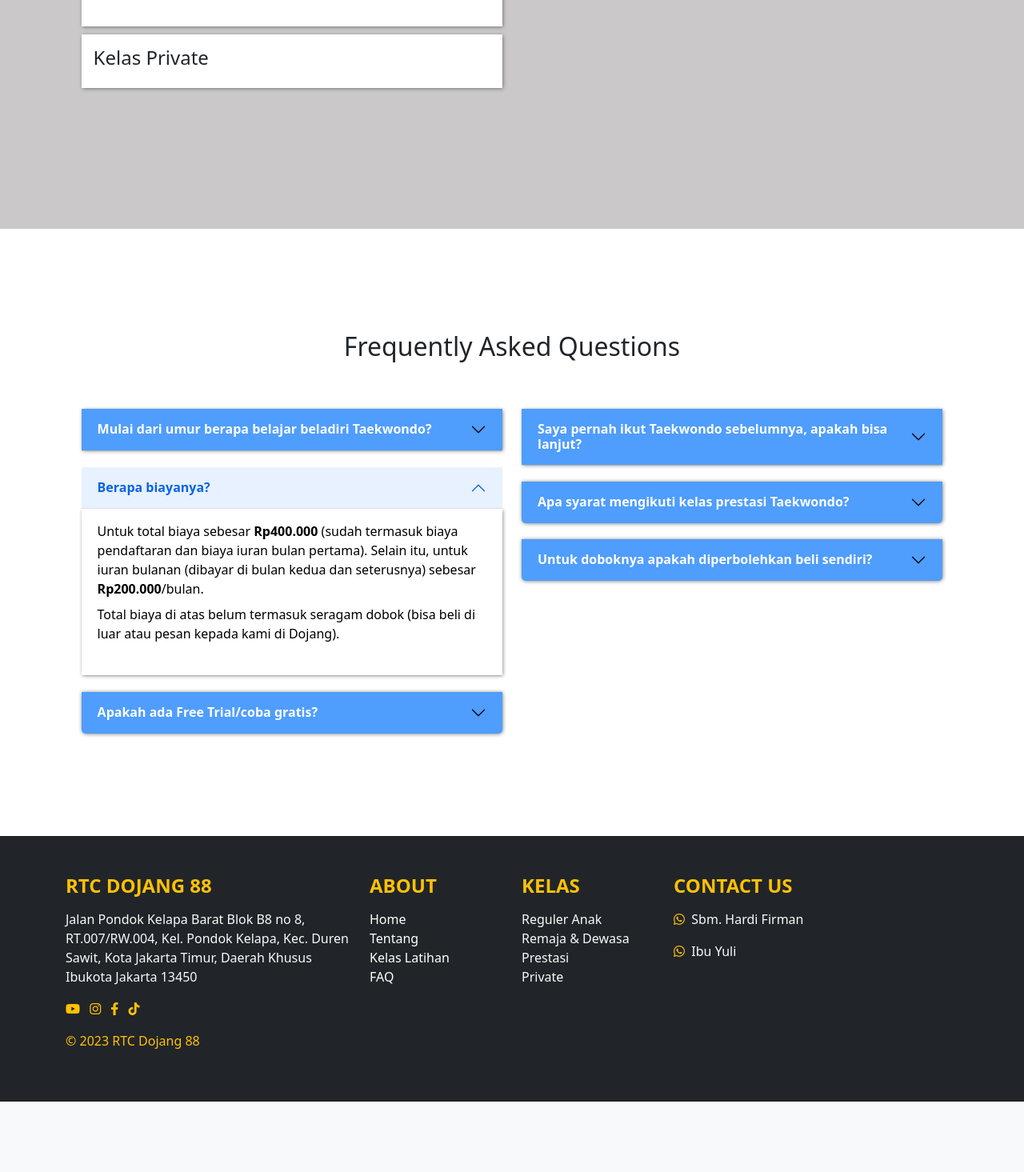
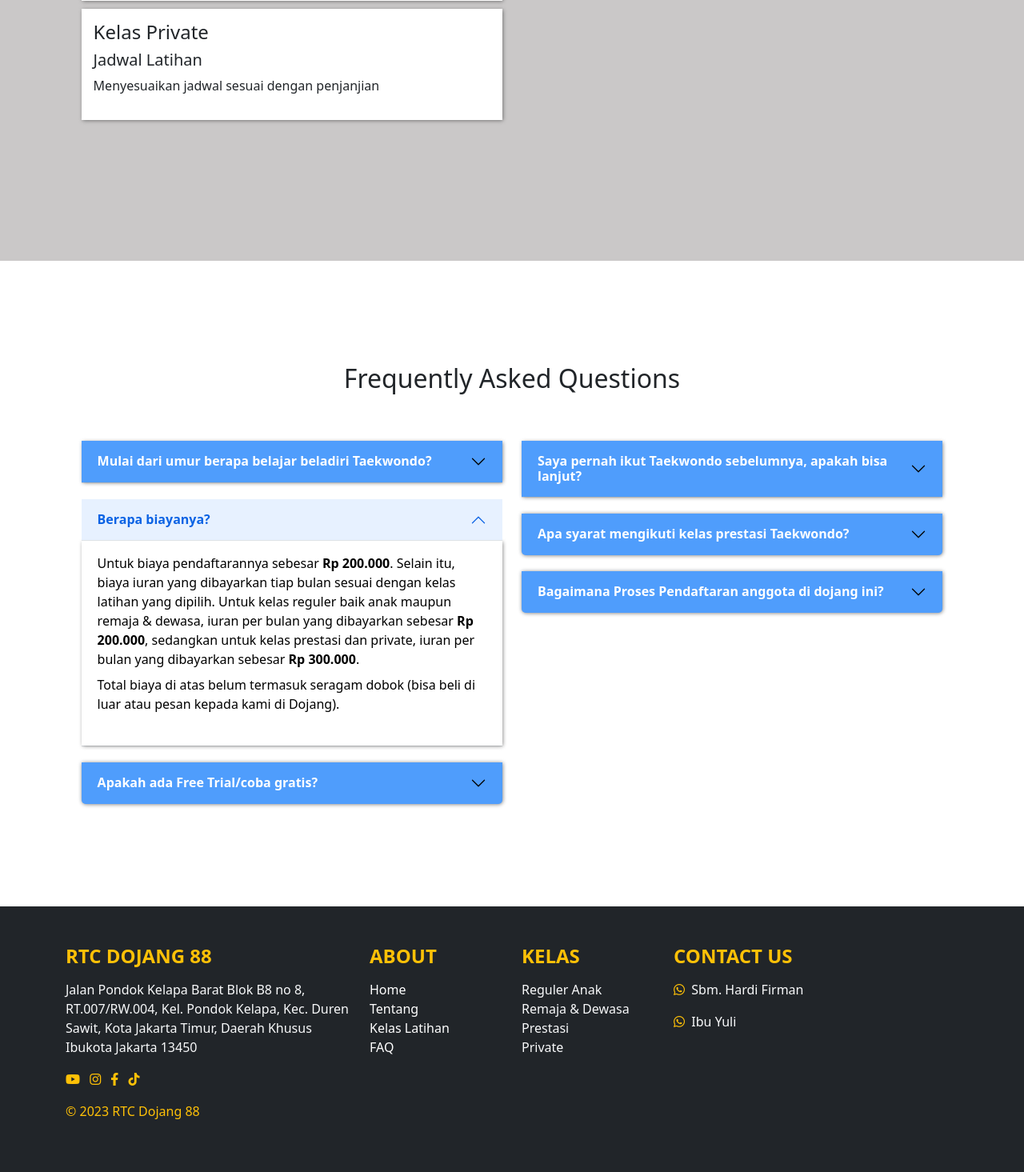
Before and after one commit to tinnytoon8/proyekPI, a PHP site: page /project/ in a window 1280 px wide, after a click on "Berapa biayanya?". Shown: the part 2145-3610 px from the top of the page at 80% size. Before the commit the page ends 3522 px from the top, so only its background shows below. Run offline with PHP 8.4, Linux system fonts and the light colour scheme.

Commit message:
revisi program

```diff
--- a/Utama/formPendaftaran.php
+++ b/Utama/formPendaftaran.php
@@ -145,8 +145,10 @@
                 <label>Kelas Latihan yang ingin diikuti</label>
                 <select class="form-select pil_kelas" name="pil_kelas" required>
                     <option value="">--- Pilih Kelas Latihan yang ingin diikuti ---</option>
-                    <option value="reguler">Reguler</option>
-                    <option value="remaja & dewasa">Remaja & Dewasa</option>
+                    <option value="reguler anak (selasa & kamis)">Reguler Anak (Selasa & Kamis)</option>
+                    <option value="reguler anak (selasa & minggu)">Reguler Anak (Selasa & Minggu)</option>
+                    <option value="reguler anak (kamis & minggu)">Reguler Anak (Kamis & Minggu)</option>
+                    <option value="reguler remaja & dewasa">Reguler Remaja & Dewasa</option>
                     <option value="prestasi">Prestasi</option>
                     <option value="private">Private</option>
                 </select>
--- a/Utama/index.php
+++ b/Utama/index.php
@@ -96,28 +96,23 @@
                             <li>Kamis (16.00 - 17.30)</li>
                             <li>Minggu (09.30 - 11.00)</li>
                         </ul>
+                        <p>Keterangan : Bebas memilih jadwal latihan di atas (maksimal 2 kali)</p>
                     </div>
                     <div class="kelas-reguler-remaja">
                         <h4>Kelas Reguler Remaja & Dewasa</h4>
                         <h5>Jadwal Latihan</h5>
-                        <ul>
-                            <li>Rabu (18.45 - 21.00)</li>
-                            <li>Kamis (09.30 - 11.30)</li>
-                        </ul>
+                        <p>Rabu (18.45 - 21.00) dan Sabtu (09.30 - 11.30)</p>
                     </div>
                     <div class="kelas-prestasi">
                         <h4>Kelas Prestasi*</h4>
                         <h5>Jadwal Latihan</h5>
-                        <ul>
-                            <li>Rabu (18.45 - 21.00)</li>
-                            <li>Kamis (18.45 - 21.00)</li>
-                            <li>Jumat (18.45 - 21.00)</li>
-                            <li>Minggu (07.30 - 09.30)</li>
-                        </ul>
+                        <p>Rabu, Kamis, Jumat (18.45 - 21.00), dan Minggu (07.30 - 09.30)</p>
                         <p>* (Syarat & Ketentuan Berlaku)</p>
                     </div>
                     <div class="kelas-private">
                         <h4>Kelas Private</h4>
+                        <h5>Jadwal Latihan</h5>
+                        <p>Menyesuaikan jadwal sesuai dengan penjanjian</p>
                     </div>
                 </div>
                 <div class="col-md-6 gambar-kelas-latihan">
@@ -161,9 +156,8 @@
                           </h2>
                           <div id="flush-collapse_2" class="accordion-collapse collapse" aria-labelledby="flush-heading_2" data-bs-parent="#accordionFlushExample">
                             <div class="accordion-body">
-                                Untuk total biaya sebesar <b>Rp400.000</b> (sudah termasuk biaya pendaftaran dan biaya iuran bulan pertama).
-                                Selain itu, untuk iuran bulanan (dibayar di bulan kedua dan seterusnya) sebesar <b>Rp200.000</b>/bulan.
-                                <br>
+                            Untuk biaya pendaftarannya sebesar <b>Rp 200.000</b>. Selain itu, biaya iuran yang dibayarkan tiap bulan sesuai dengan kelas latihan yang dipilih. Untuk kelas reguler baik anak
+                            maupun remaja & dewasa, iuran per bulan yang dibayarkan sebesar <b>Rp 200.000</b>, sedangkan untuk kelas prestasi dan private, iuran per bulan yang dibayarkan sebesar <b>Rp 300.000</b>.
                                 <p class="py-2">Total biaya di atas belum termasuk seragam dobok (bisa beli di luar atau pesan kepada kami di Dojang).</p>
                             </div>
                           </div>
@@ -194,14 +188,17 @@
                           </h2>
                           <div id="flush-collapse_4" class="accordion-collapse collapse" aria-labelledby="flush-heading_4" data-bs-parent="#accordionFlushExample">
                             <div class="accordion-body">
-                                Bagi yang yang sudah punya pengalaman Taekwondo sebelumnya, dapat bergabung dengan membawa sertifikat ujian yang sudah pernah dilewati dan bisa langsung mengikuti latihan tanpa harus memulai lagi dari
-                                grade awal.
+                                Bagi yang yang sudah punya pengalaman Taekwondo sebelumnya,
+                                dapat bergabung dengan membawa sertifikat ujian yang sudah
+                                pernah dilewati dan bisa langsung mengikuti latihan
+                                tanpa harus memulai lagi dari grade awal.
                         </div>
                           </div>
                         </div>
                         <div class="accordion-item">
                           <h2 class="accordion-header" id="flush-heading_5">
-                            <button class="accordion-button collapsed" type="button" data-bs-toggle="collapse" data-bs-target="#flush-collapse_5" aria-expanded="false" aria-controls="flush-collapse_5">
+                            <button class="accordion-button collapsed" type="button"
+                            data-bs-toggle="collapse" data-bs-target="#flush-collapse_5" aria-expanded="false" aria-controls="flush-collapse_5">
                                 <b>Apa syarat mengikuti kelas prestasi Taekwondo?</b>
                             </button>
                           </h2>
@@ -218,13 +215,25 @@
                         </div>
                         <div class="accordion-item">
                             <h2 class="accordion-header" id="flush-heading_6">
-                              <button class="accordion-button collapsed" type="button" data-bs-toggle="collapse" data-bs-target="#flush-collapse_6" aria-expanded="false" aria-controls="flush-collapse_6">
-                                  <b>Untuk doboknya apakah diperbolehkan beli sendiri?</b>
+                              <button class="accordion-button collapsed" type="button"
+                              data-bs-toggle="collapse" data-bs-target="#flush-collapse_6"
+                              aria-expanded="false" aria-controls="flush-collapse_6">
+                                  <b>Bagaimana Proses Pendaftaran anggota di dojang ini?</b>
                               </button>
                             </h2>
-                            <div id="flush-collapse_6" class="accordion-collapse collapse" aria-labelledby="flush-heading_6" data-bs-parent="#accordionFlushExample">
+                            <div id="flush-collapse_6" class="accordion-collapse collapse"
+                            aria-labelledby="flush-heading_6" data-bs-parent="#accordionFlushExample">
                               <div class="accordion-body">
-                                  Untuk doboknya diperbolehkan beli sendiri atau bisa beli langsung kepada kami dengan menghubungi pengurus atau pelatih yang berada di Dojang 88
+                                  Untuk pendaftaran anggota baru ini terdapat 2 cara yaitu secara
+                                  online atau datang langsung ke tempatnya.
+                                  Apabila ingin melakukan proses pendaftaran secara online, dapat
+                                  mengikuti langkah - langkah sebagai berikut:
+                                  <ol>
+                                    <li>Klik tombol "Mulai Daftar"</li>
+                                    <li>Isilah data diri pada formulir pendaftaran yang tersedia</li>
+                                    <li>Membawa bukti pendaftaran ke tempat dojang langsung untuk
+                                        konfirmasi kepada pengurus untuk melakukan proses selanjutnya</li>
+                                  </ol>
                             </div>
                         </div>
                     </div>
@@ -244,16 +253,20 @@
                     </p>
                     <ul class="list-inline">
                         <li class="list-inline-item">
-                            <a class="text-icon" href="https://www.youtube.com/rtcdojang88/" title="Youtube"><i class="fa-brands fa-youtube"></i></a>
+                            <a class="text-icon" href="https://www.youtube.com/rtcdojang88/" title="Youtube">
+                                <i class="fa-brands fa-youtube"></i></a>
                         </li>
                         <li class="list-inline-item">
-                            <a class="text-icon" href="https://www.instagram.com/rtc_dojang88" title="Instagram"><i class="fa-brands fa-instagram"></i></a>
+                            <a class="text-icon" href="https://www.instagram.com/rtc_dojang88" title="Instagram">
+                                <i class="fa-brands fa-instagram"></i></a>
                         </li>
                         <li class="list-inline-item">
-                            <a class="text-icon" href="https://www.facebook.com/rtcdojang88" title="Facebook"><i class="fa-brands fa-facebook-f"></i></a>
+                            <a class="text-icon" href="https://www.facebook.com/rtcdojang88" title="Facebook">
+                                <i class="fa-brands fa-facebook-f"></i></a>
                         </li>
                         <li class="list-inline-item">
-                            <a class="text-icon" href="https://www.tiktok.com/@rtcdojang88" title="Tiktok"><i class="fa-brands fa-tiktok"></i></a>
+                            <a class="text-icon" href="https://www.tiktok.com/@rtcdojang88" title="Tiktok">
+                                <i class="fa-brands fa-tiktok"></i></a>
                         </li>
                     </ul>
                     <p class="copywright">&copy <script>document.write(new Date().getFullYear())</script> RTC Dojang 88</p>
@@ -283,10 +296,14 @@
                     <h4 class="text-uppercase text-heading mb-3 text-warning fw-bold">Contact Us</h4>
                     <div class="text-light">
                         <p>
-                            <a class="text-icon" href="https://api.whatsapp.com/send/?phone=6281511000747&text=Halo%21+Saya+mau+bertanya+terkait+latihan+taekwondo+di+Dojang+88&type=phone_number&app_absent=0"><i class="fa-brands fa-whatsapp"></i></a>&nbsp;&nbsp;Sbm. Hardi Firman
+                            <a class="text-icon" href="https://api.whatsapp.com/send/?phone=6281511000747&text
+                            =Halo%21+Saya+mau+bertanya+terkait+latihan+taekwondo+di+Dojang+88&type=phone_number
+                            &app_absent=0"><i class="fa-brands fa-whatsapp"></i></a>&nbsp;&nbsp;Sbm. Hardi Firman
                         </p>
                         <p>
-                            <a class="text-icon" href="https://api.whatsapp.com/send/?phone=6281286513909&text=Halo%21+Saya+mau+bertanya+terkait+latihan+taekwondo+di+Dojang+88&type=phone_number&app_absent=0"><i class="fa-brands fa-whatsapp"></i></a>&nbsp;&nbsp;Ibu Yuli
+                            <a class="text-icon" href="https://api.whatsapp.com/send/?phone=6281286513909&text=
+                            Halo%21+Saya+mau+bertanya+terkait+latihan+taekwondo+di+Dojang+88&type=phone_number&
+                            app_absent=0"><i class="fa-brands fa-whatsapp"></i></a>&nbsp;&nbsp;Ibu Yuli
                         </p>
                     </div>
                 </div>
```
Also changed, not shown: Admin/edit-daftar.php (+8 -4 lines), Utama/.htaccess.
